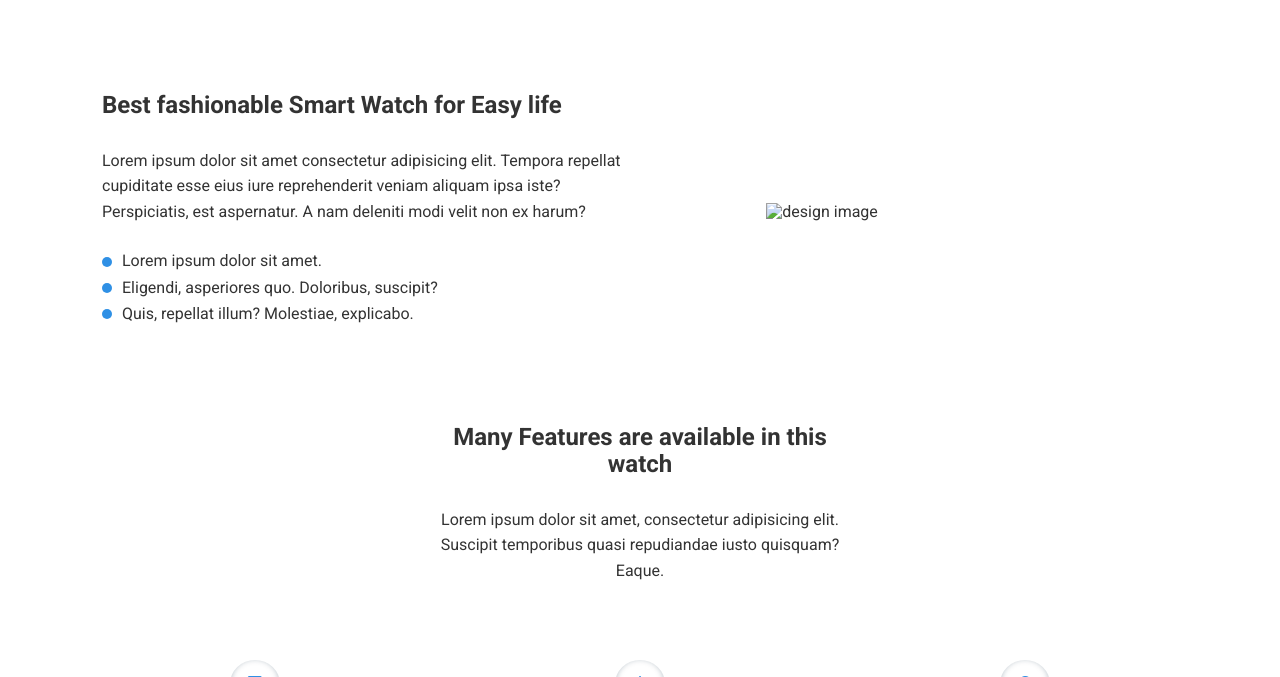
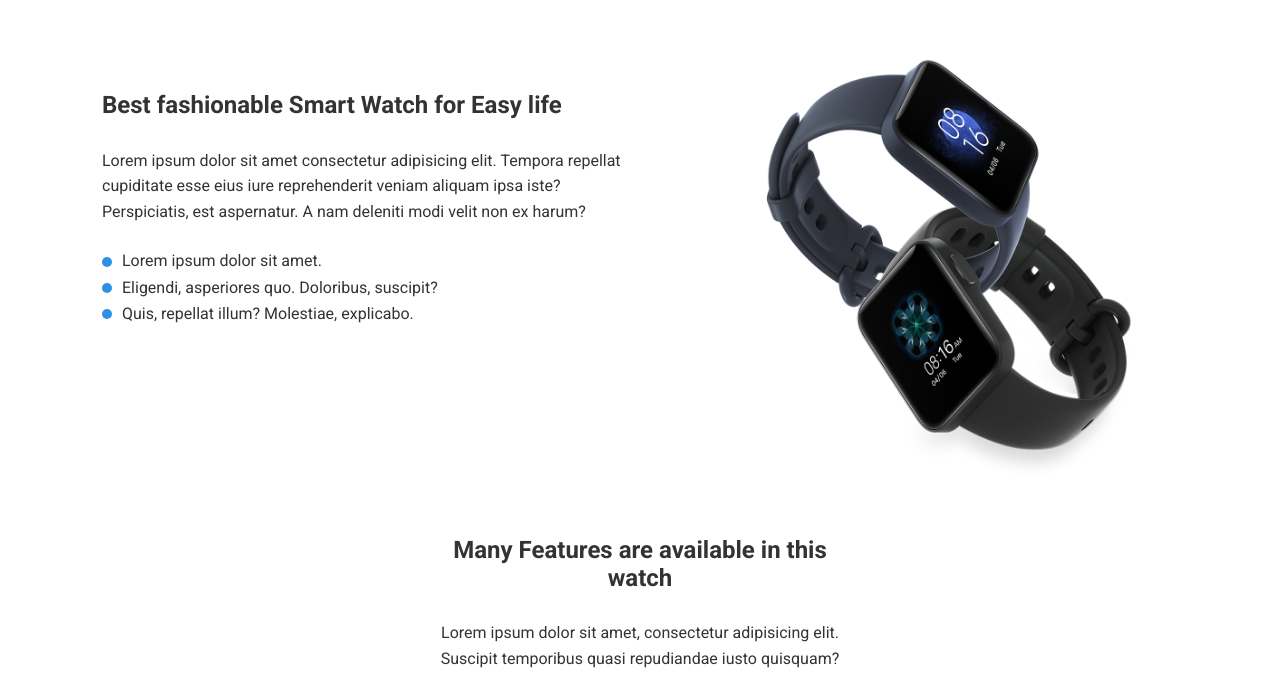
Before and after one commit to emad2411/FCC-Landing-Page, a plain HTML site: page index.html in a window 1280 px wide. Shown: the part 770-1447 px from the top of the page. Drawn offline with Linux system fonts and the light colour scheme; the site is published under a folder, as on GitHub Pages, so addresses that start at the root find nothing.

Commit message:
fixed the image issue

```diff
--- a/css/style.css
+++ b/css/style.css
@@ -213,7 +213,6 @@ section {
     flex: 1;
     justify-content: center;
     align-items: center;
-    animation: slideFromRight 1s linear;
 }
 
 .design-img img {
--- a/index.html
+++ b/index.html
@@ -74,7 +74,7 @@
                     </ul>
                 </div>
                 <div class="design-img flex">
-                    <img src="/images/design.png" alt="design image">
+                    <img src="images/design.png" alt="design image">
                 </div>
             </div>
         </section>
```
